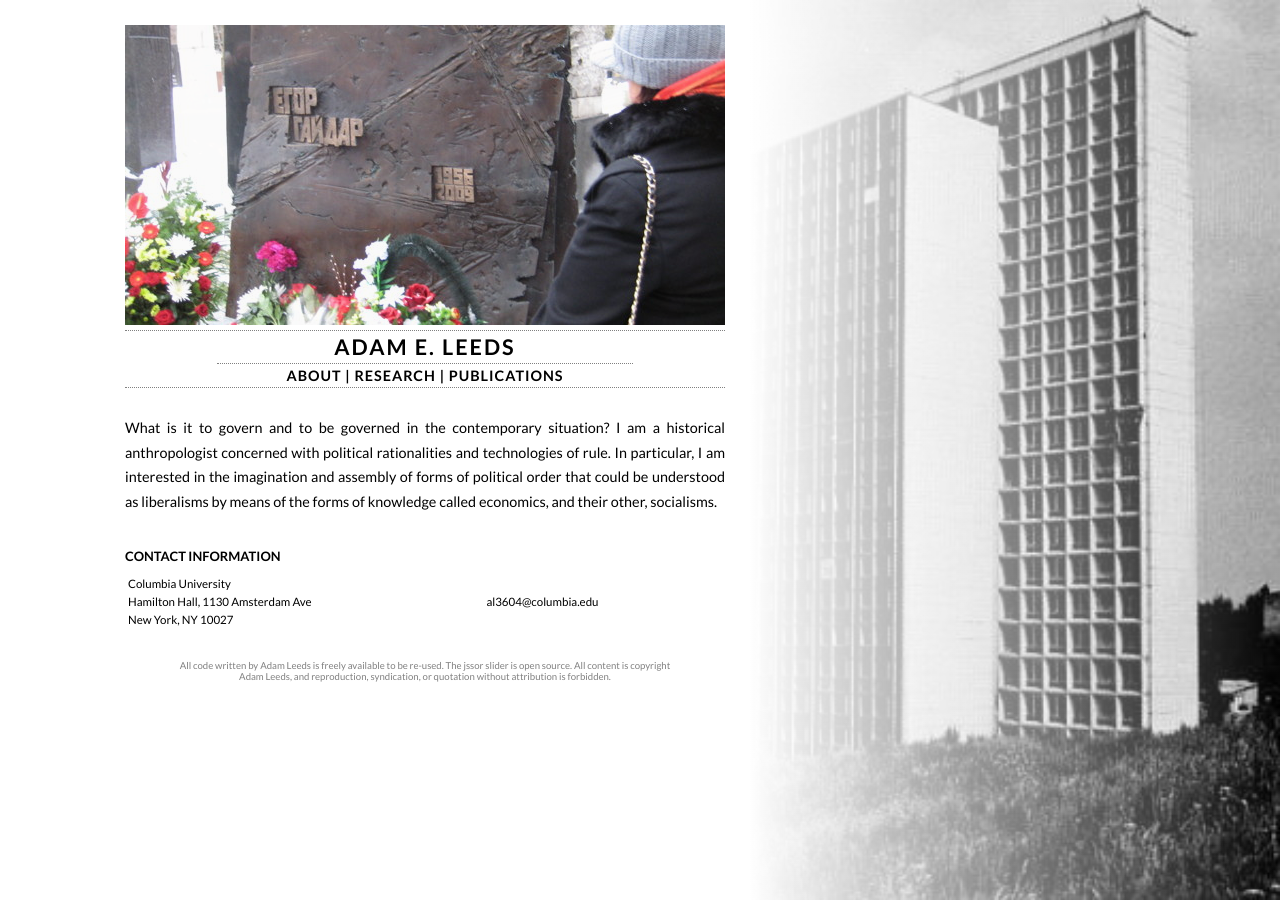
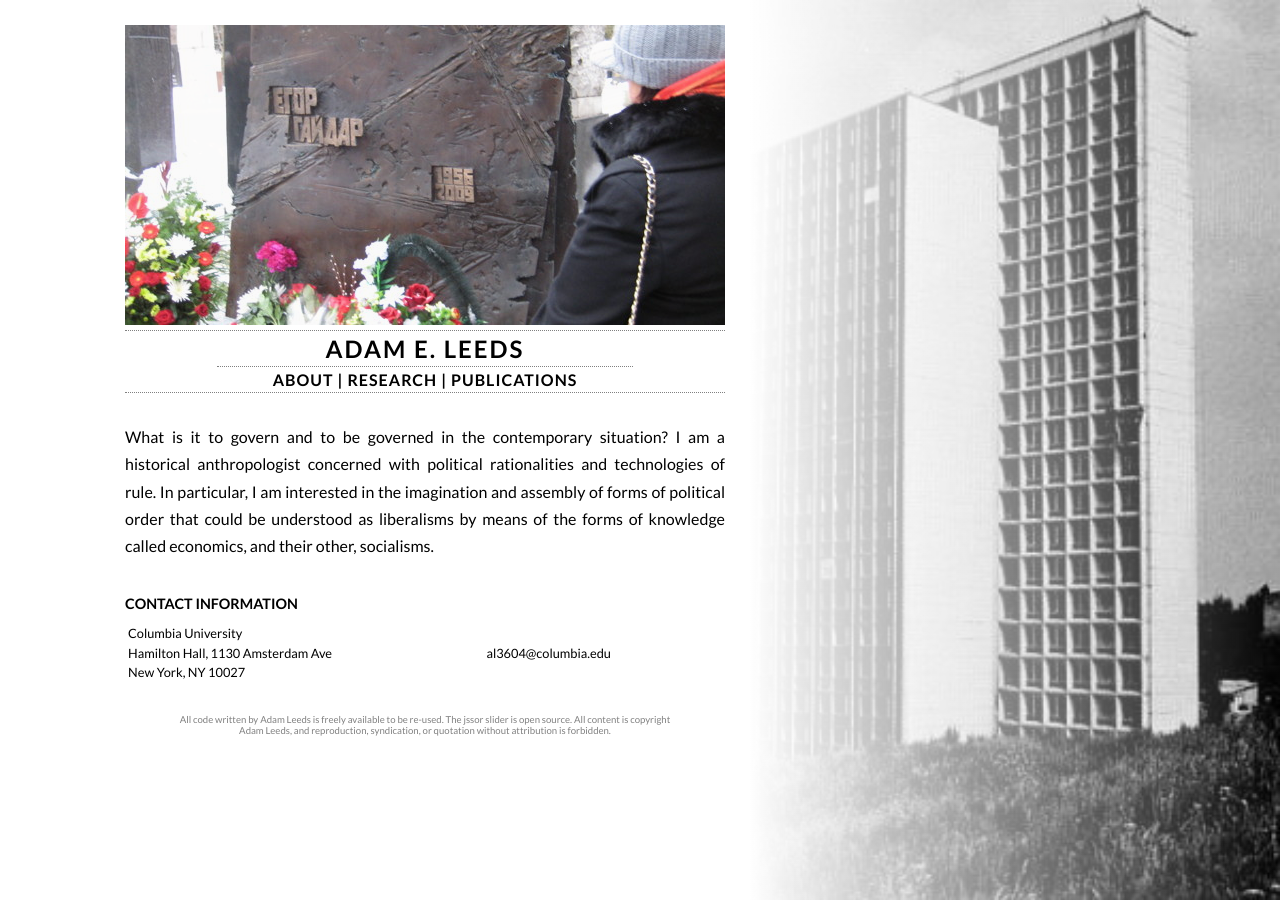
Before and after one commit to aeleeds/aeleeds.github.io, a Jekyll site: the page index.html, which Jekyll copies as it is, in a window 1280 px wide. Built offline with Jekyll 4.4.1, drawn with Linux system fonts in a browser that asks for light colours.

Commit message:
increase font size

```diff
--- a/css/base.css
+++ b/css/base.css
@@ -76,7 +76,7 @@ p {
 	text-align: center;
 	text-transform: uppercase;
 	letter-spacing: 1px;
-	font-size: 0.9em;
+	font-size: 1.0em;
 	font-weight: 800;
 	background-color: white;
 	/*outline: white solid 3px;*/
@@ -152,7 +152,7 @@ div.content {
 	padding: 0px;
 	padding-top: 5px;
 	text-align: justify;
-	font-size: 0.9em;
+	font-size: 1.0em;
 	line-height: 170%;
 }
 
```
Also changed, not shown: 1 other file.
